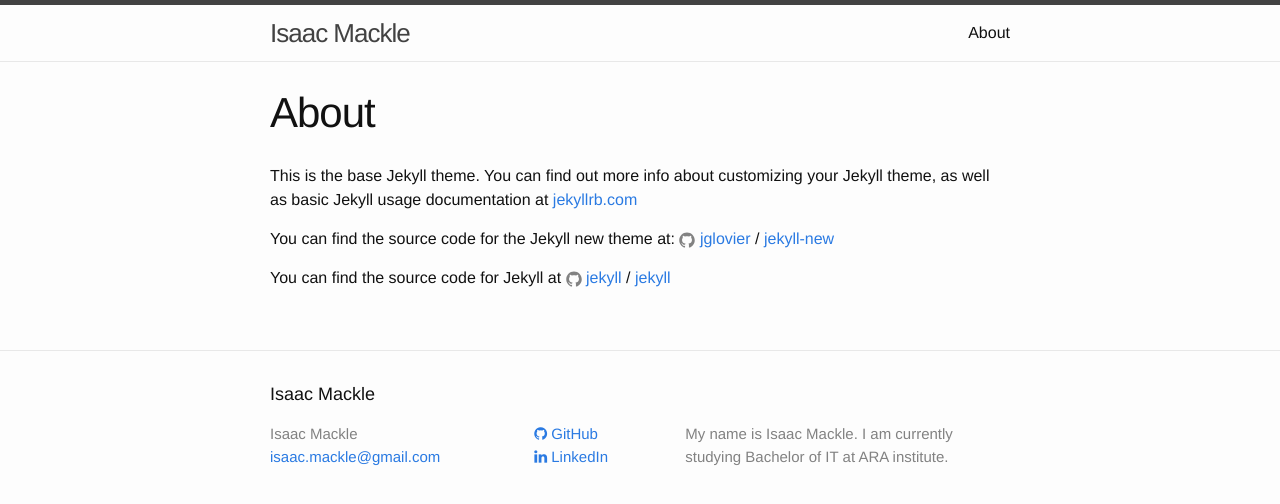
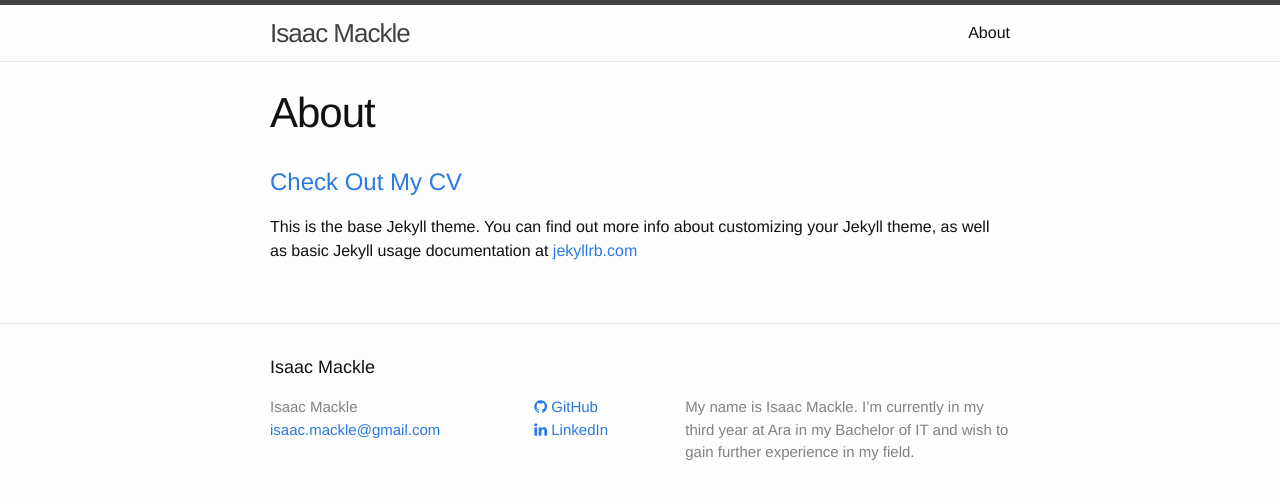
Before and after one commit to ism0080/ism0080.github.io, a Jekyll site: the page built from about.md, in a window 1280 px wide. Shown: the top 504 px of the page. Built offline with Jekyll 4.4.1, drawn with Linux system fonts in a browser that asks for light colours; nearby versions of some CDN libraries.

Commit message:
Added CV

```diff
--- a/_config.yml
+++ b/_config.yml
@@ -9,7 +9,7 @@
 title: Isaac Mackle
 email: isaac.mackle@gmail.com
 description: > # this means to ignore newlines until "baseurl:"
-  My name is Isaac Mackle. I am currently studying Bachelor of IT at ARA institute.
+  My name is Isaac Mackle.  I’m currently in my third year at Ara in my Bachelor of IT and wish to gain further experience in my field.
 
 baseurl: "" # the subpath of your site, e.g. /blog
 # url: "http://yourdomain.com" # the base hostname & protocol for your site
--- a/about.md
+++ b/about.md
@@ -3,13 +3,9 @@ layout: page
 title: About
 permalink: /about/
 ---
+[Check Out My CV][cv]
+=====================
 
 This is the base Jekyll theme. You can find out more info about customizing your Jekyll theme, as well as basic Jekyll usage documentation at [jekyllrb.com](http://jekyllrb.com/)
 
-You can find the source code for the Jekyll new theme at:
-{% include icon-github.html username="jglovier" %} /
-[jekyll-new](https://github.com/jglovier/jekyll-new)
-
-You can find the source code for Jekyll at
-{% include icon-github.html username="jekyll" %} /
-[jekyll](https://github.com/jekyll/jekyll)
+[cv]: /docs/cv.pdf
```
Also changed, not shown: 2 other files.
